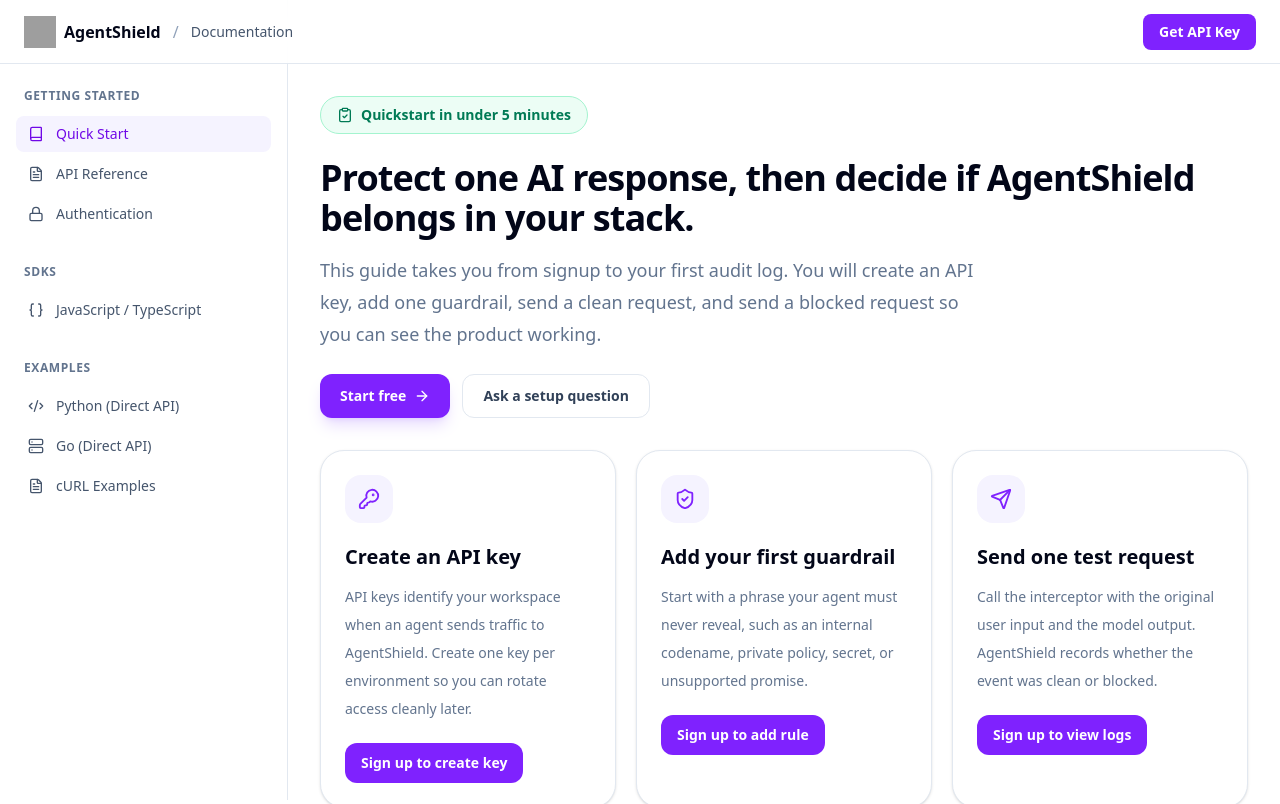
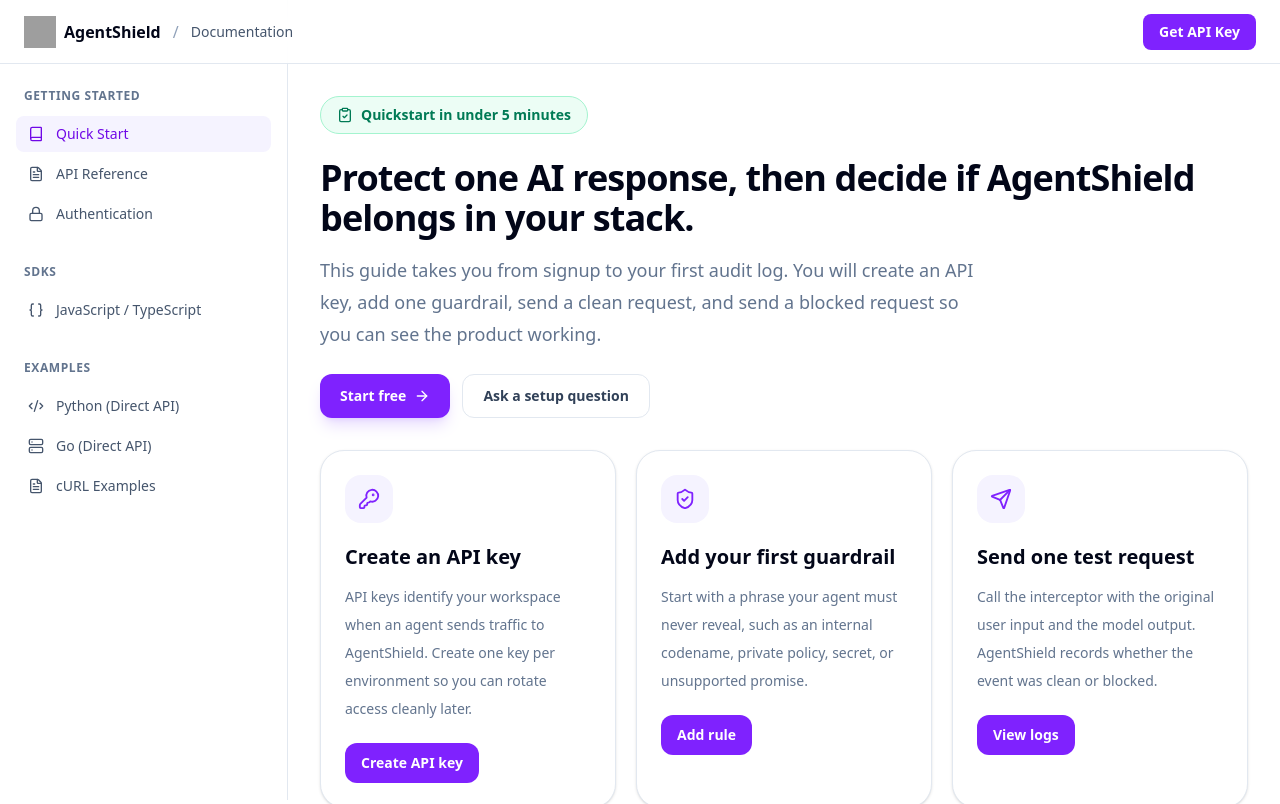
Before and after one commit to manav1913/agentshield, a Next.js app: page /docs in a window 1280 px wide. Shown: the top 804 px of the page. Built offline with nearby package versions, Linux system fonts and the light colour scheme; grey boxes are pictures that could not be loaded.

Commit message:
Update docs page CTA buttons to remove 'Sign up' prefix
- Change 'Sign up to create key' to 'Create API key'
- Change 'Sign up to add rule' to 'Add rule'
- Change 'Sign up to view logs' to 'View logs'

```diff
--- a/app/docs/page.tsx
+++ b/app/docs/page.tsx
@@ -46,21 +46,21 @@
     title: "Create an API key",
     body: "API keys identify your workspace when an agent sends traffic to AgentShield. Create one key per environment so you can rotate access cleanly later.",
     href: "/signup",
-    cta: "Sign up to create key",
+    cta: "Create API key",
   },
   {
     Icon: ShieldCheck,
     title: "Add your first guardrail",
     body: "Start with a phrase your agent must never reveal, such as an internal codename, private policy, secret, or unsupported promise.",
     href: "/signup",
-    cta: "Sign up to add rule",
+    cta: "Add rule",
   },
   {
     Icon: Send,
     title: "Send one test request",
     body: "Call the interceptor with the original user input and the model output. AgentShield records whether the event was clean or blocked.",
     href: "/signup",
-    cta: "Sign up to view logs",
+    cta: "View logs",
   },
 ]
 
```
